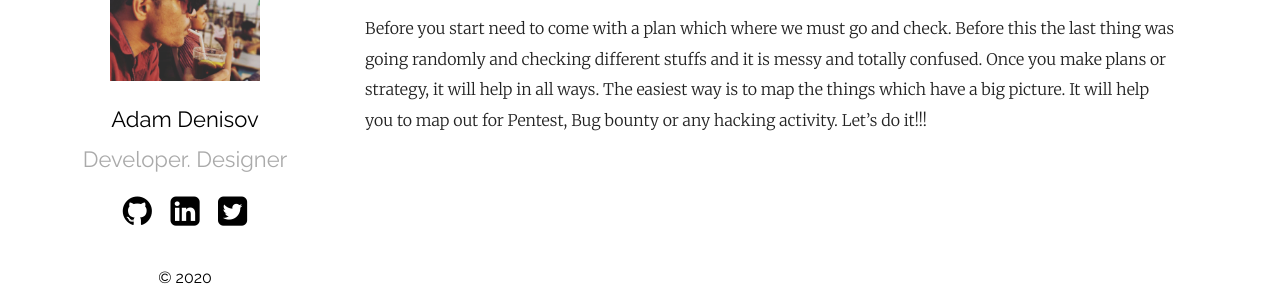
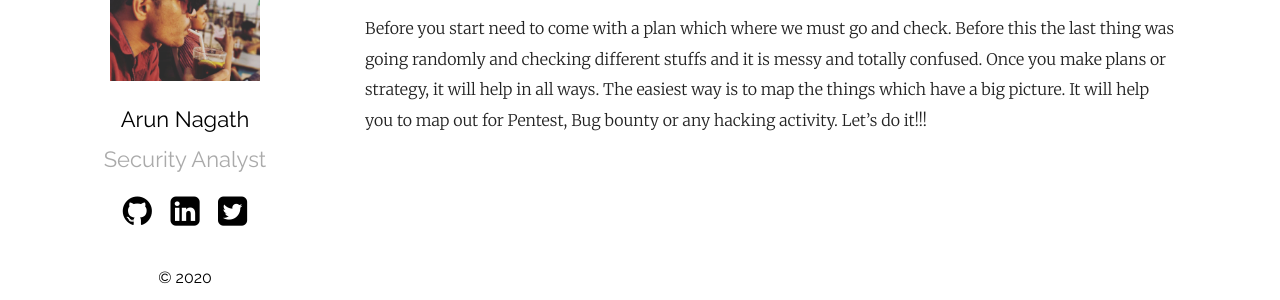
Before and after one commit to samarsault/plainwhite-jekyll, a Jekyll site: the page built from index.md, in a window 1280 px wide. Shown: the part 240-540 px from the top of the page. Built offline with Jekyll 4.4.1, drawn with Linux system fonts in a browser that asks for light colours.

Commit message:
Update _config.yml

```diff
--- a/_config.yml
+++ b/_config.yml
@@ -1,6 +1,6 @@
-title: Your awesome title
+title:
 author: GitHub User
-email: your-email@domain.com
+email: arunnagath@gmail.com
 description: > # this means to ignore newlines until "show_exerpts:"
   Write an awesome description for your new site here. You can edit this
   line in _config.yml. It will appear in your document head meta (for
@@ -12,8 +12,8 @@
 sass:
   sass_dir: _sass
 plainwhite:
-  name: Adam Denisov
-  tagline: Developer. Designer
+  name: Arun Nagath
+  tagline: Security Analyst
   date_format: "%b %-d, %Y"
   sitemap: true # set to true to generate sitemap.xml content
   search: true # set to true to enable searchbar
@@ -21,9 +21,9 @@
 
   # generate social links in footer
   social_links:
-    twitter: thelehhman
-    github:  thelehhman
-    linkedIn: in/thelehhman
+    twitter: arun_nagath
+    github:  arunnagath
+    linkedIn: in/arunnagath
     rss: rss
     # dribbble: jekyll
     # flickr:   jekyll
```
